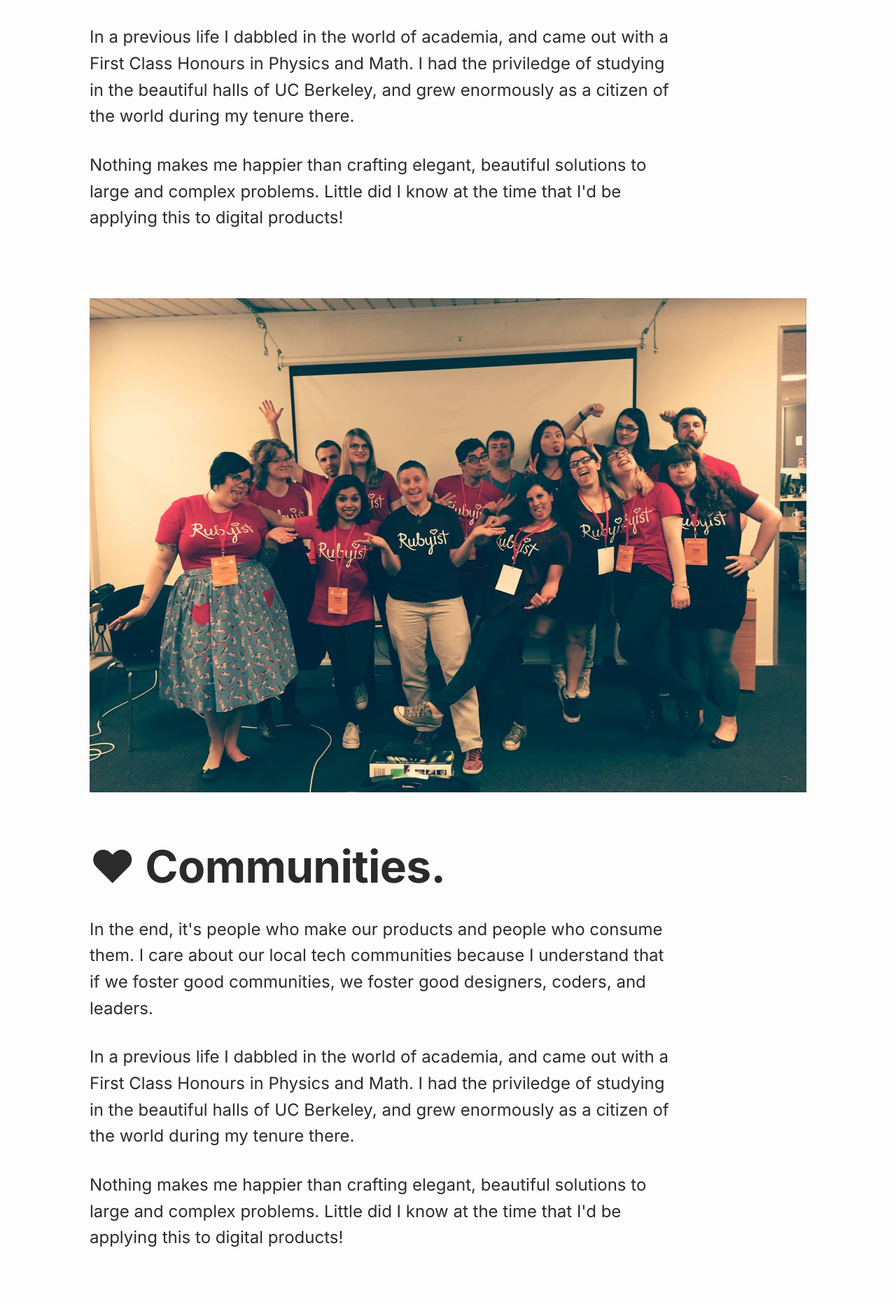
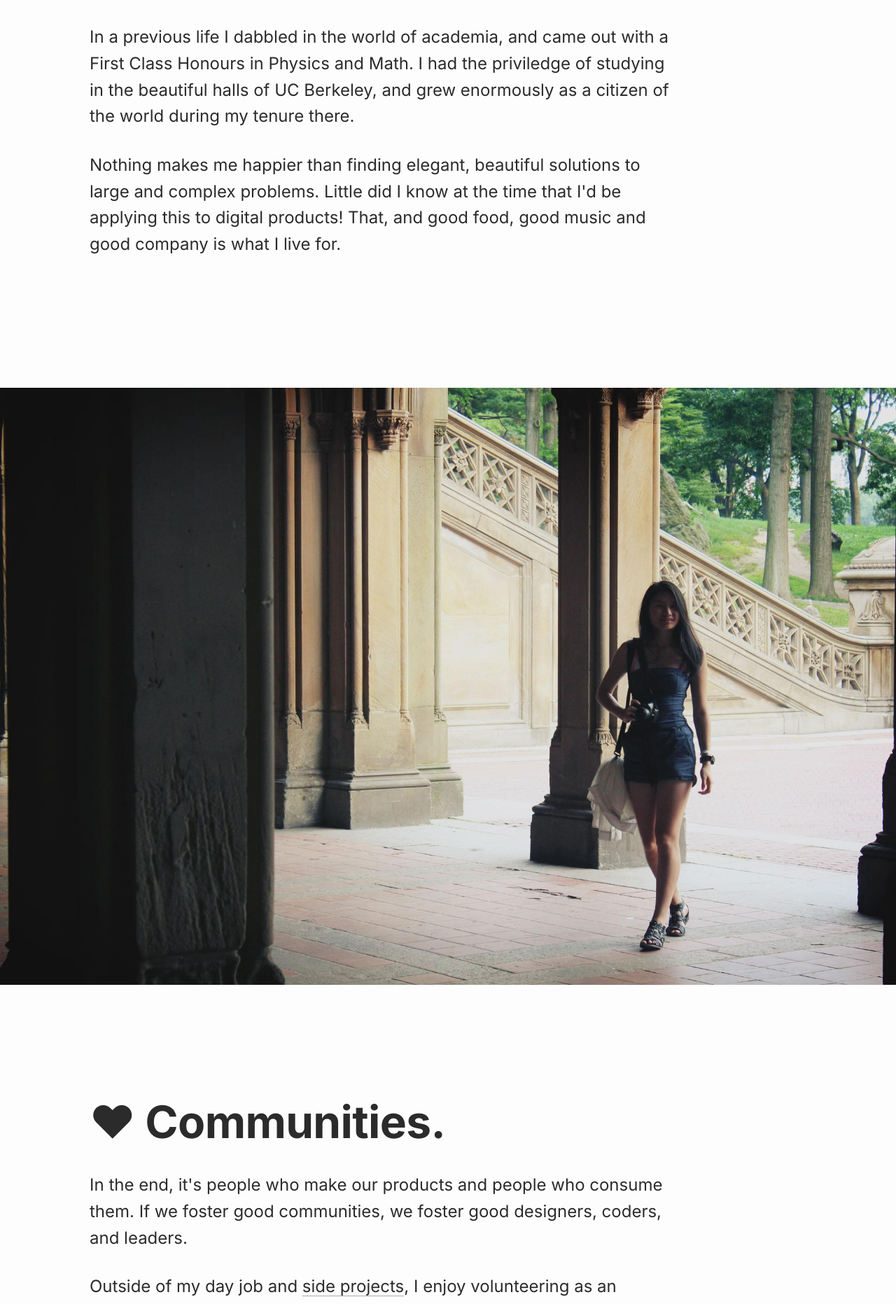
Before and after one commit to heisenburger/portfolio, a Jekyll site: the page built from about.html, in a window 1280 px wide. Shown: the part 1094-2957 px from the top of the page at 70% size. Built offline with Jekyll 4.4.1, drawn with Linux system fonts in a browser that asks for light colours; some of the changed text lies outside the part shown.

Commit message:
completed about and contact

```diff
--- a/_sass/layout.scss
+++ b/_sass/layout.scss
@@ -38,9 +38,9 @@
   padding-bottom: $spacer*2;
 }
 
-// .z-0, .z-1, .z-2 {
-//   position: relative;
-// }
+.space-bottom-x2 {
+  padding-bottom: $spacer*4;
+}
 
 .z-0 {
   z-index: 0;
--- a/about.html
+++ b/about.html
@@ -21,24 +21,45 @@
   </p>
 
   <p class="measure space-bottom">
-    Nothing makes me happier than crafting elegant, beautiful solutions to large and complex problems. Little did I know at the time that I'd be applying this to digital products!
+    Nothing makes me happier than finding elegant, beautiful solutions to large and complex problems. Little did I know at the time that I'd be applying this to digital products! That, and good food, good music and good company is what I live for.
   </p>
 
-  <img src="/images/railsgirlswgtn2k16.jpg" class="fullwidth space-bottom"/>
+</div>
+
+<img src="/images/serena_in_nyc3.jpg" class="fullwidth space-bottom"/>
+
+<div class="container">
 
   <h2 class="xxl">❤ Communities.</h2>
 
   <p class="measure">
-    In the end, it's people who make our products and people who consume them. I care about our local tech communities because I understand that if we foster good communities, we foster good designers, coders, and leaders.
+    In the end, it's people who make our products and people who consume them. If we foster good communities, we foster good designers, coders, and leaders.
+  </p>
+
+  <p class="measure space-bottom">
+    Outside of my day job and <a href="http://serena.nz">side projects</a>, I enjoy volunteering as an organiser for <a href="http://railsgirls.com/wellington">Rails Girls Wellington</a>, as well as mentoring and coaching at various hackfests and student outreach events, such as <a href="https://summeroftech.co.nz/">Summer of Tech</a>. I've also just given my <a href="http://2016.cssconf.com.au/">first talk at a tech conference</a>! It was super exciting, and I learned so much from the wonderful people there.
+  </p>
+
+</div>
+
+<img src="/images/railsgirlswgtn2k16.jpg" class="fullwidth space-bottom"/>
+
+<div class="container">
+
+  <h2 class="xxl">Forever a nerd.</h2>
+
+  <p class="measure">
+    When I'm stressed I like to go through elegant mathematical proofs &mdash; I find the certainty and beauty of it calms me down like nothing else. It's also a good perspective shifter. My problems don't seem so bad when I've gone through a proof that took humanity hundreds of years to solve.
   </p>
 
   <p class="measure">
-    In a previous life I dabbled in the world of academia, and came out with a First Class Honours in Physics and Math. I had the priviledge of studying in the beautiful halls of UC Berkeley, and grew enormously as a citizen of the world during my tenure there.
+    Other nerdy things I like to indulge in include security, reverse-engineering puzzles, Magic the Gathering (though not much anymore, because $$$), architecture, video games (my list is neverending), and Star Trek: Voyager.
   </p>
 
   <p class="measure space-bottom">
-    Nothing makes me happier than crafting elegant, beautiful solutions to large and complex problems. Little did I know at the time that I'd be applying this to digital products!
+    Don't get it twisted though. While I feel that &#8220;science nerd&#8221; describes me well, it can't quite contain my love for art, fashion, music, history and poetry.
   </p>
 
-  <img src="/images/serena_in_nyc1.jpg" class="fullwidth space-bottom"/>
 </div>
+
+<img src="/images/serena_in_nyc1.jpg" class="fullwidth space-bottom"/>
```
Also changed, not shown: contact.html (+4 -4 lines).
